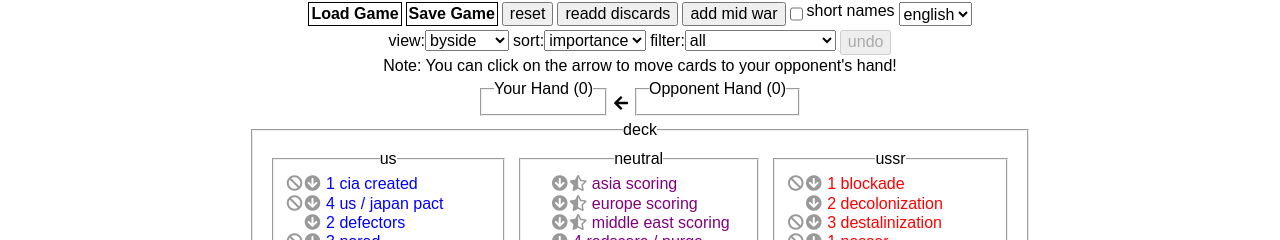
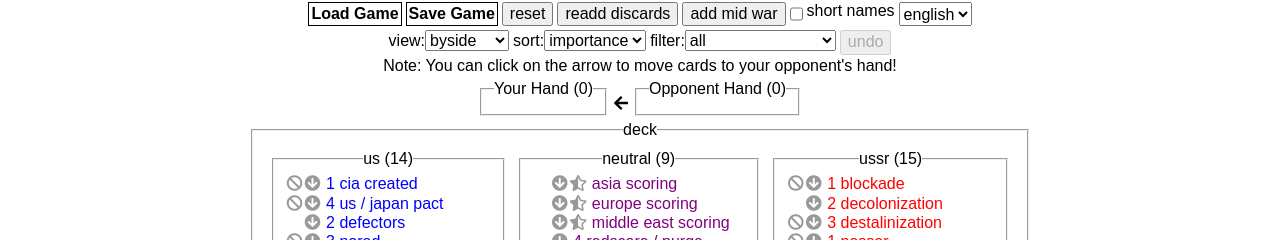
Before and after one commit to mindreader/twilight-struggle-counter, a React (Vite) app: page / in a window 1280 px wide. Shown: the top 240 px of the page. Built offline with nearby package versions, Linux system fonts and the light colour scheme.

Commit message:
feature: long awaited, counts for various other decks etc.

```diff
--- a/src/App.tsx
+++ b/src/App.tsx
@@ -392,7 +392,7 @@ class App extends Component {
     const content = [suicide, defconimpr, defcondegr, badcarddisc, warcards, china, cardstealers].map(
       ({ cat, data }) => (
         <fieldset key={cat} className="cardCol">
-          <legend align="center">{cat}</legend>
+          <legend align="center">{cat} ({data.count()})</legend>
           <ul>{data}</ul>
         </fieldset>
       )
@@ -440,7 +440,7 @@ class App extends Component {
     let ca = { region: "central america", data: f("ca") };
     const content = [eu, mid, asia, sea, afr, sa, ca].map(({ region, data }) => (
       <fieldset key={region} className="cardCol">
-        <legend align="center">{region}</legend>
+        <legend align="center">{region} ({data.count()})</legend>
         <ul>{data}</ul>
       </fieldset>
     ));
@@ -467,7 +467,7 @@ class App extends Component {
     const content = [us, neutral, ussr].map(({ side, data }) => (
       <div key={side} className="cardCol">
         <fieldset>
-          <legend align="center">{side}</legend>
+          <legend align="center">{side} ({data.count()})</legend>
           <ul>{data}</ul>
         </fieldset>
       </div>
```
